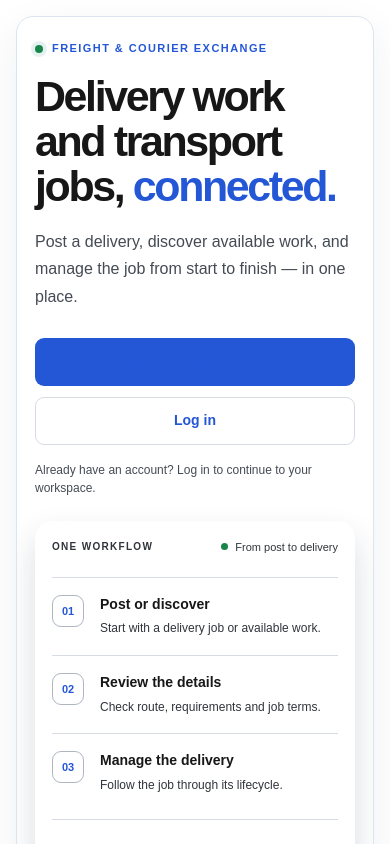
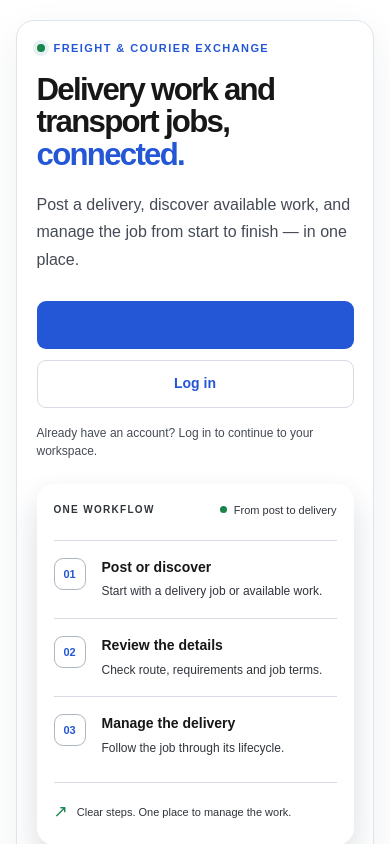
Before and after one commit to Post2Drive/post2drive-app, a Next.js app: page / in a window 390 px wide. Shown: the top 844 px of the page. Built offline with nearby package versions, Linux system fonts and the light colour scheme; no server answers.

Commit message:
fix: prevent homepage hero grid overflow on small phones

```diff
--- a/app/globals.css
+++ b/app/globals.css
@@ -2672,3 +2672,45 @@ table {
     transition-duration: 0.01ms !important;
   }
 }
+
+
+/* Fix known fixed-minimum grid on the public homepage: 320px cards overflow
+   common 360px-and-under phones once page gutters are included. */
+@media (max-width: 760px) {
+  main.home-page {
+    width: 100%;
+    max-width: 100%;
+    padding: 20px 12px 24px;
+  }
+
+  .home-hero {
+    width: 100%;
+    grid-template-columns: minmax(0, 1fr);
+    gap: 24px;
+    padding: clamp(18px, 5vw, 28px);
+    border-radius: 18px;
+  }
+
+  .home-hero > *,
+  .home-hero-copy,
+  .home-route-panel {
+    min-width: 0;
+    max-width: 100%;
+  }
+
+  .home-hero h1 {
+    font-size: clamp(28px, 8vw, 40px);
+    overflow-wrap: anywhere;
+  }
+}
+
+@media (max-width: 380px) {
+  main.home-page {
+    padding-left: 8px;
+    padding-right: 8px;
+  }
+
+  .home-hero {
+    padding: 16px 12px;
+  }
+}
```
